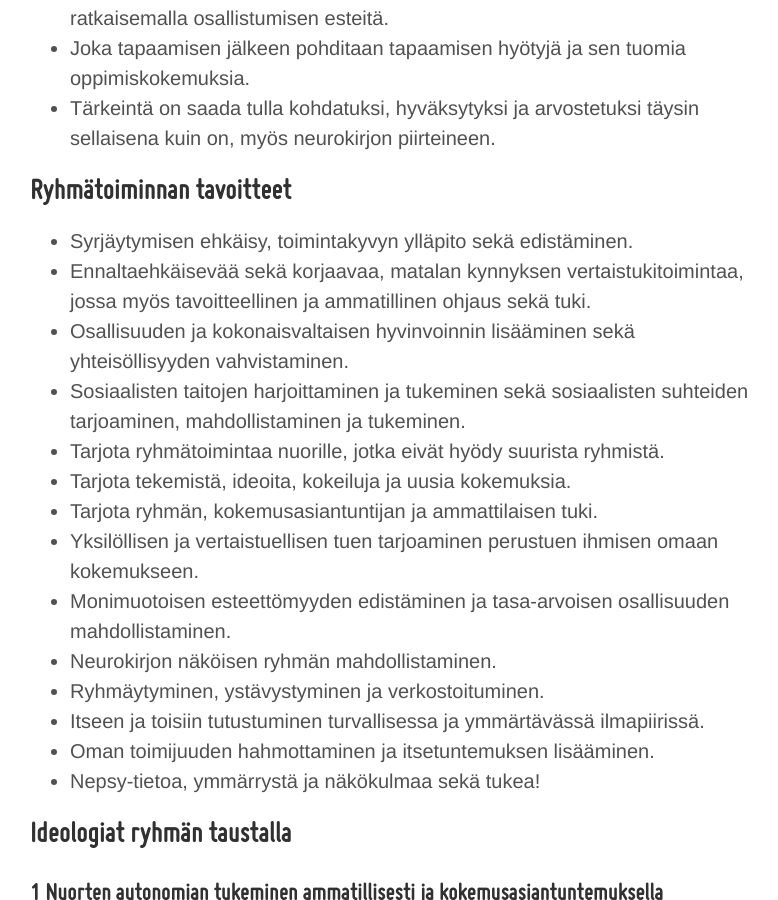
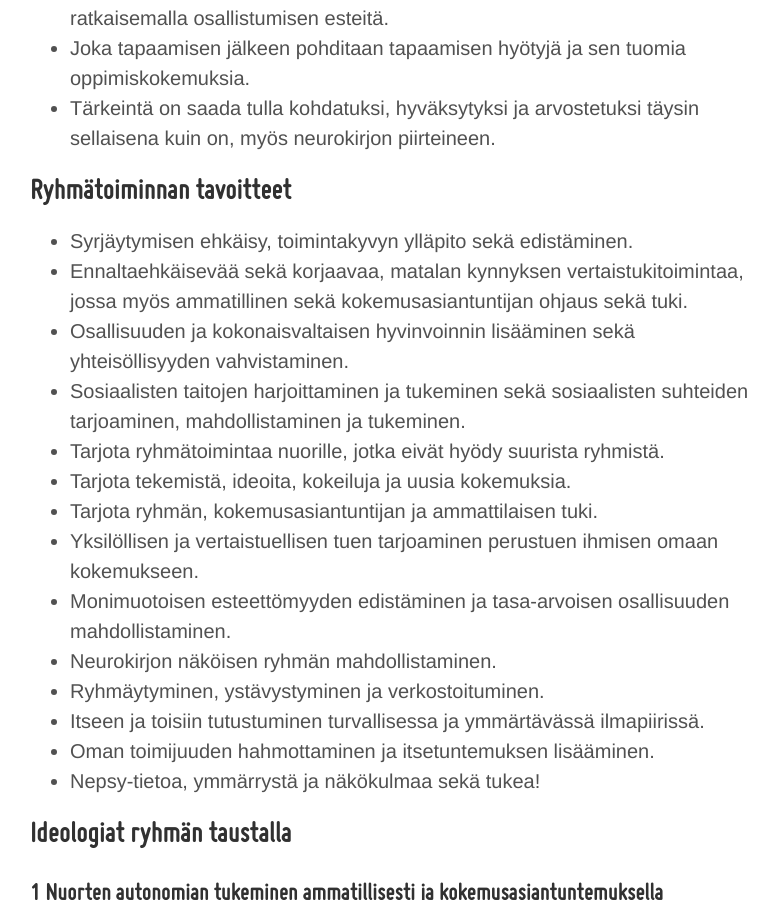
Before and after one commit to niinapiira/neppari.net, a Jekyll site: the page built from _posts/2023-08-04-ammatillisesti-ohjattu-vertaistukiryhma-nuorille.md, in a window 1280 px wide and 900 px high, scrolled down 5859 px. Shown: the whole window, without its empty margins (250-1028 px from the left). Built offline with Jekyll 4.4.1, drawn with Linux system fonts in a browser that asks for light colours.

Commit message:
Update 2023-08-04-ammatillisesti-ohjattu-vertaistukiryhma-nuorille.md

```diff
--- a/_posts/2023-08-04-ammatillisesti-ohjattu-vertaistukiryhma-nuorille.md
+++ b/_posts/2023-08-04-ammatillisesti-ohjattu-vertaistukiryhma-nuorille.md
@@ -85,7 +85,7 @@ Olemme pyrkineet tarjoamaan nuorille luonnollisen ja elämän makuisen ryhmän,
 ## Ryhmätoiminnan tavoitteet
 
 - Syrjäytymisen ehkäisy, toimintakyvyn ylläpito sekä edistäminen.
-- Ennaltaehkäisevää sekä korjaavaa, matalan kynnyksen vertaistukitoimintaa, jossa myös tavoitteellinen ja ammatillinen ohjaus sekä tuki.
+- Ennaltaehkäisevää sekä korjaavaa, matalan kynnyksen vertaistukitoimintaa, jossa myös ammatillinen sekä kokemusasiantuntijan ohjaus sekä tuki.
 - Osallisuuden ja kokonaisvaltaisen hyvinvoinnin lisääminen sekä yhteisöllisyyden vahvistaminen.
 - Sosiaalisten taitojen harjoittaminen ja tukeminen sekä sosiaalisten suhteiden tarjoaminen, mahdollistaminen ja tukeminen.
 - Tarjota ryhmätoimintaa nuorille, jotka eivät hyödy suurista ryhmistä.
```
